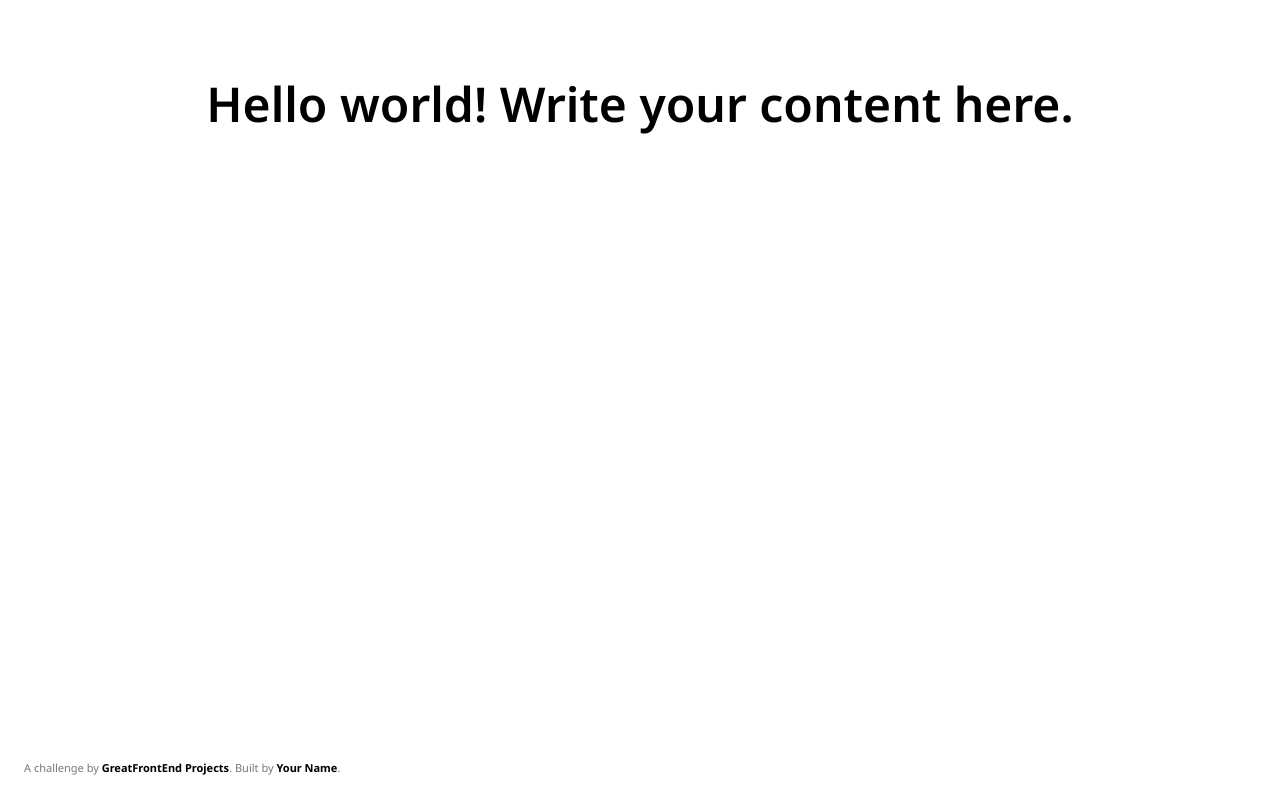
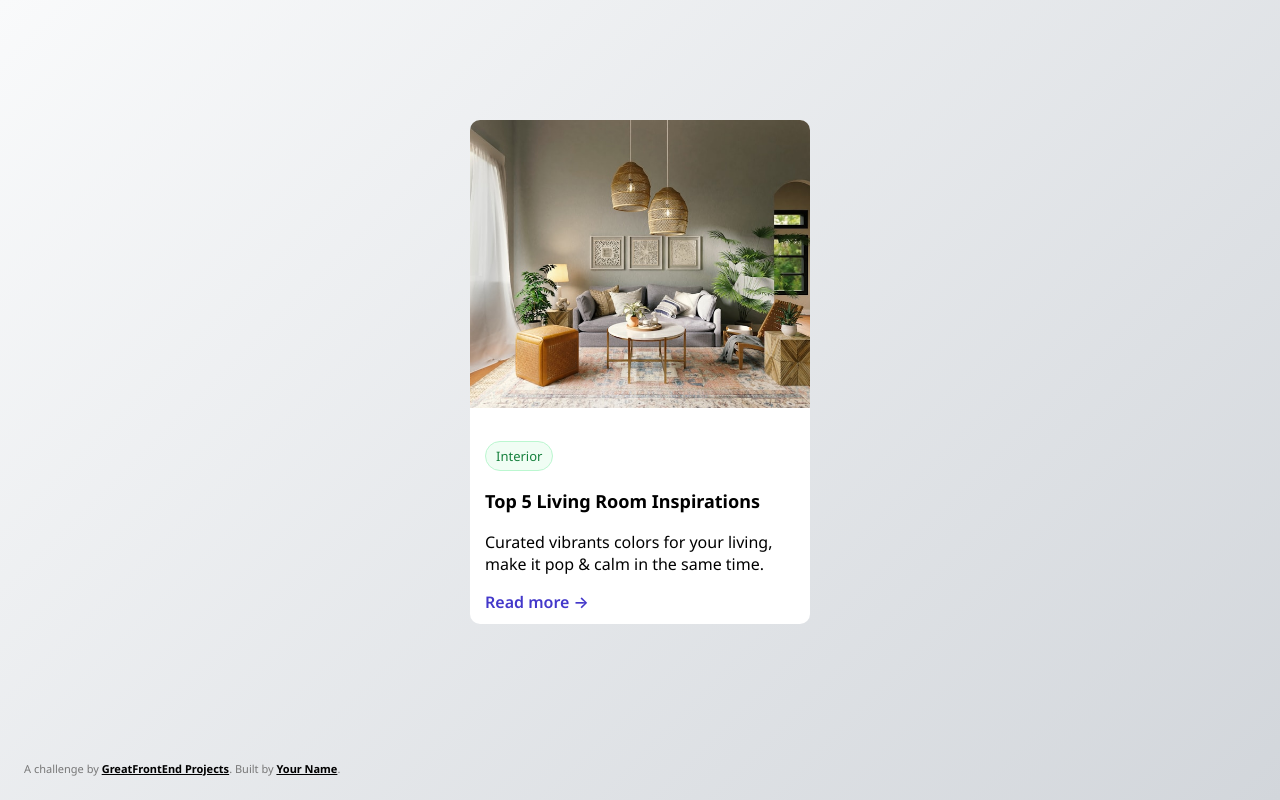
Before and after one commit to deekshalh/blog-card, a plain HTML site: page index.html in a window 1280 px wide. Drawn offline with nearby package versions, Linux system fonts and the light colour scheme.

Commit message:
added code

```diff
--- a/css/style.css
+++ b/css/style.css
@@ -10,6 +10,8 @@ body {
   -webkit-font-smoothing: antialiased;
   -moz-osx-font-smoothing: grayscale;
   text-rendering: optimizeLegibility;
+  background: rgb(249,250,251);
+  background: linear-gradient(135deg, rgba(249,250,251,1) 0%, rgba(210,214,219,1) 100%);
 }
 
 * {
@@ -29,3 +31,60 @@ body {
   color: #000;
   font-weight: bold;
 }
+
+.blog-card{
+  display: flex;
+  flex-direction: column;
+  width: 340px;
+  overflow: hidden;
+  background-color: #ffffff;
+  border-radius: 10px ;
+  height: 504px;
+}
+img{
+  width: 100%;
+  height: 288px;
+  object-fit: cover;
+}
+.content{
+  width: 100%;
+  height: fit-content;
+  padding: 15px;
+}
+p{
+font-size: 16px;
+}
+.title{
+  font-weight:700 ;
+  font-size: 18px;
+}
+.container{
+  width: 100%;
+  height: 100vh;
+  display: flex;
+  justify-content: center;
+  align-items: center;
+}
+.genre{
+  font-size: small;
+  color: #15803D;
+  background-color: #F0FDF4;
+  padding: 5px 10px;
+  border: 1px solid #BBF7D0;
+  width: fit-content;
+  border-radius: 50px;
+}
+.more{
+  color: #4338CA;
+  font-weight: 600;
+}
+@media (max-width:1280px) {
+  .container{
+    width: 100%;
+  height: 100vh;
+  display: flex;
+  justify-content: center;
+  align-items: start;
+  padding-top: 120px;
+  }
+}
--- a/index.html
+++ b/index.html
@@ -13,28 +13,30 @@
     />
     <link rel="stylesheet" href="css/style.css" />
 
-    <!-- Tailwind CDN allows you to use Tailwind classes immediately in your HTML without any installation steps.
-      If you're not using Tailwind, you may delete the <script> -->
-    <!-- Get started on Tailwind: https://tailwindcss.com/docs/installation/play-cdn -->
-    <script src="https://cdn.tailwindcss.com"></script>
-
     <link rel="icon" href="img/favicon.ico" sizes="any" />
     <style>
       /* You may write styles inside this <style> tag or within `css/style.css`. */
     </style>
   </head>
   <body>
-    <!-- Add your site or application content here -->
-    <h1 class="text-5xl text-center font-semibold pt-20">
-      Hello world! Write your content here.
-    </h1>
-
+    <div class="container">
+    <div class="blog-card">
+    <div>
+    <img src="img/spacejoy-YqFz7UMm8qE-unsplash.jpg">
+    </div>
+    <div class="content">
+      <p class="genre">Interior</p>
+      <p class="title">Top 5 Living Room Inspirations<p>
+      <p>Curated vibrants colors for your living, make it pop & calm in the same time.</p>
+      <p class="more">Read more →</p>
+    </div>
     <!-- Interior
       Top 5 Living Room Inspirations
       Curated vibrants colors for your living, make it pop & calm in the same time.
       Read more -->
 
     <!-- Attribute this challenge to yourself! -->
+    </div></div>
     <div class="credits" data-gfe-screenshot-exclude="true">
       A challenge by
       <a
```
